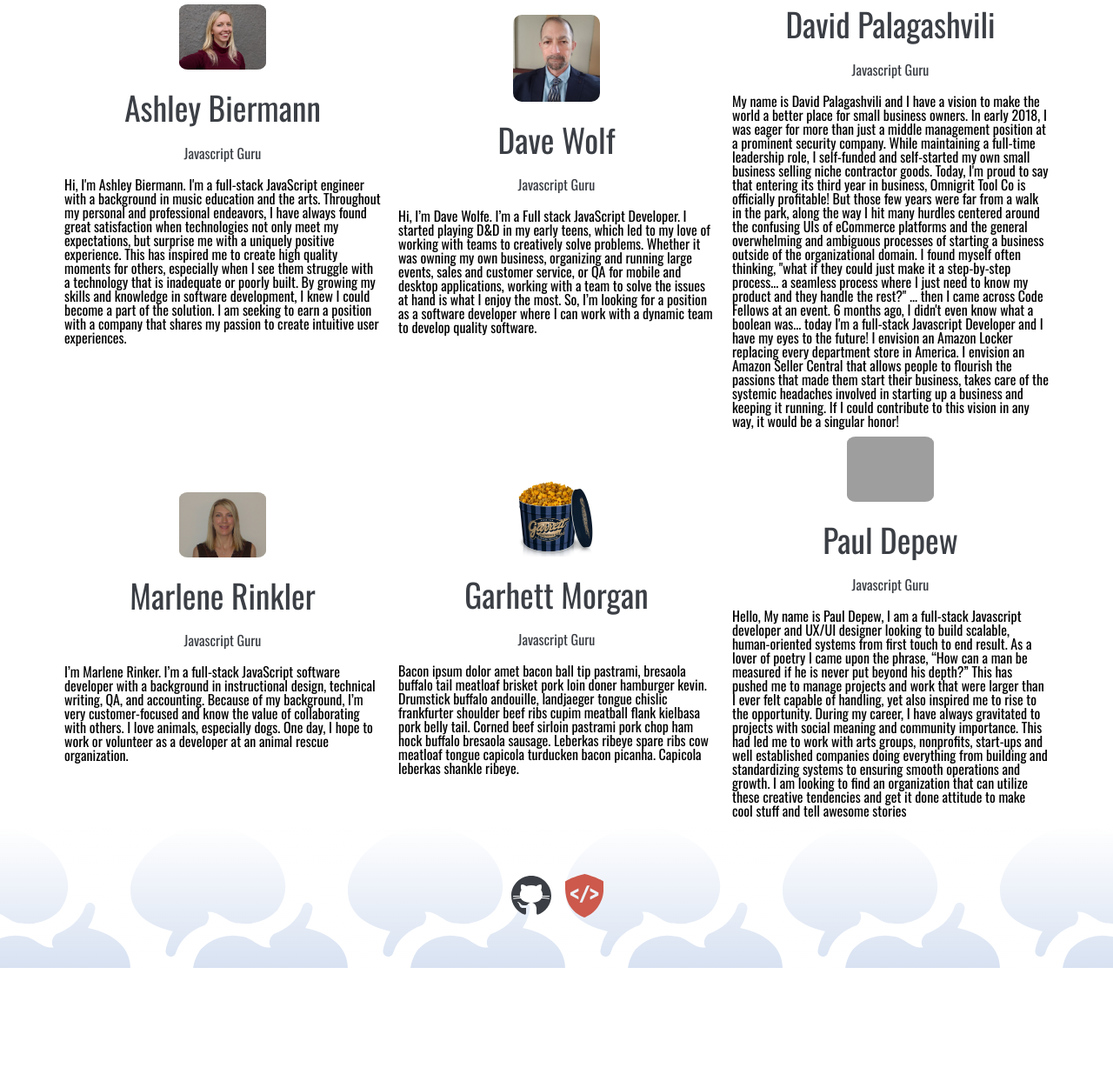
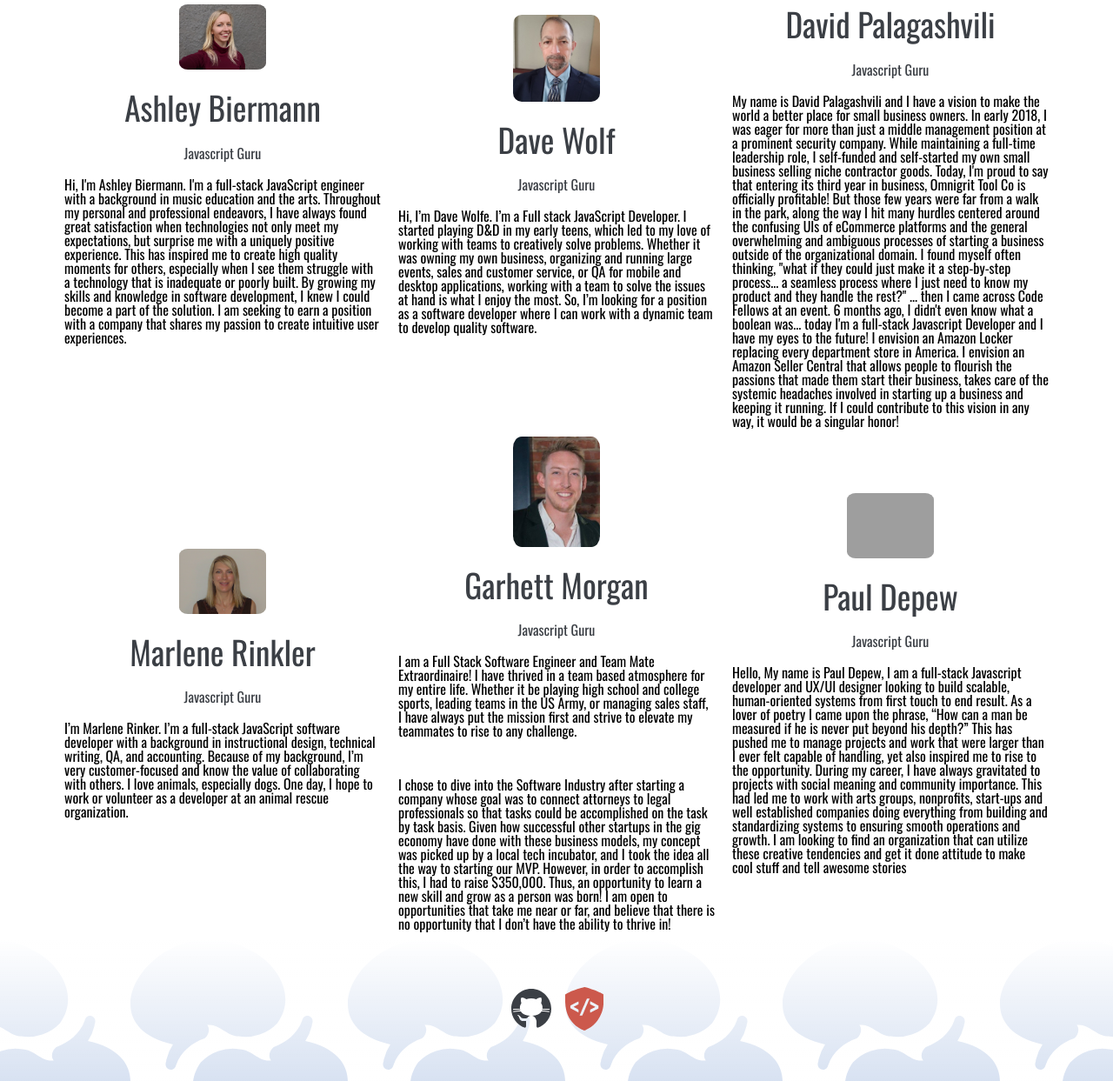
Before and after one commit to Racial-Equity-Habit-Builder/REHB, a Node project: template views/homePage.ejs in a window 1280 px wide. Shown: the part 783-2026 px from the top of the page at 87% size. Before the commit the page ends 1896 px from the top, so only its background shows below. Run offline with Node 20 templates, Linux system fonts and the light colour scheme; the template is opened without the code that fills it, so the values that code supplies are empty; grey boxes are pictures that could not be loaded.

Commit message:
updated garhett ejs section

```diff
--- a/views/homePage.ejs
+++ b/views/homePage.ejs
@@ -84,11 +84,15 @@
       </div>
 
       <div class='team' id="garhett">
-        <img class="headshot" src="./assets/garret_placeholder.jpg">
+        <img class="headshot" src="./assets/Garhett_Morgan.PNG">
         <h2>Garhett Morgan</h2>
         <h3>Javascript Guru</h3>
         <p>
-          Bacon ipsum dolor amet bacon ball tip pastrami, bresaola buffalo tail meatloaf brisket pork loin doner hamburger kevin. Drumstick buffalo andouille, landjaeger tongue chislic frankfurter shoulder beef ribs cupim meatball flank kielbasa pork belly tail. Corned beef sirloin pastrami pork chop ham hock buffalo bresaola sausage. Leberkas ribeye spare ribs cow meatloaf tongue capicola turducken bacon picanha. Capicola leberkas shankle ribeye.
+          I am a Full Stack Software Engineer and Team Mate Extraordinaire! I have thrived in a team based atmosphere for my entire life. Whether it be playing high school and college sports, leading teams in the US Army, or managing sales staff, I have always put  the mission first and strive to elevate my teammates to rise to any challenge.
+        </p>
+        <br>
+        <p>
+          I chose to dive into the Software Industry after starting a company whose goal was to connect attorneys to legal professionals so that tasks could be accomplished on the task by task basis. Given how successful other startups in the gig economy have done with these business models, my concept was picked up by a local tech incubator, and I took the idea all the way to starting our MVP. However, in order to accomplish this, I had to raise $350,000. Thus, an opportunity to learn a new skill and grow as a person was born! I am open to opportunities that take me near or far, and believe that there is no opportunity that I don’t have the ability to thrive in!
         </p>
       </div>
 
```
Also changed, not shown: public/assets/Garhett_Morgan.PNG (added), public/assets/garret_placeholder.jpg (deleted).
